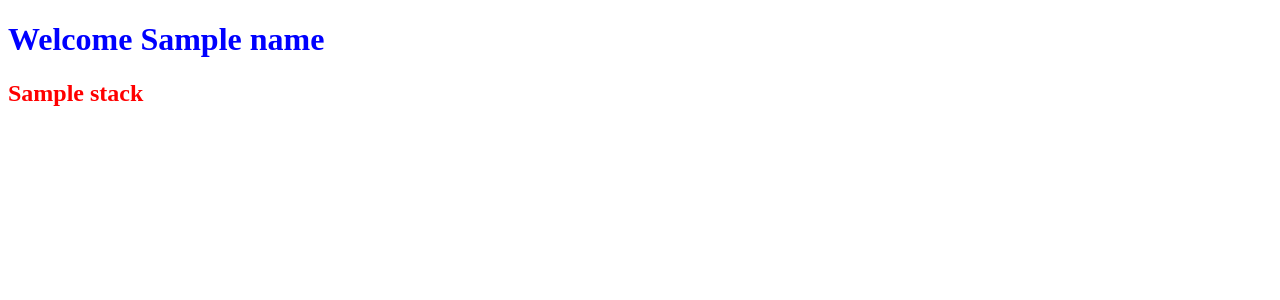
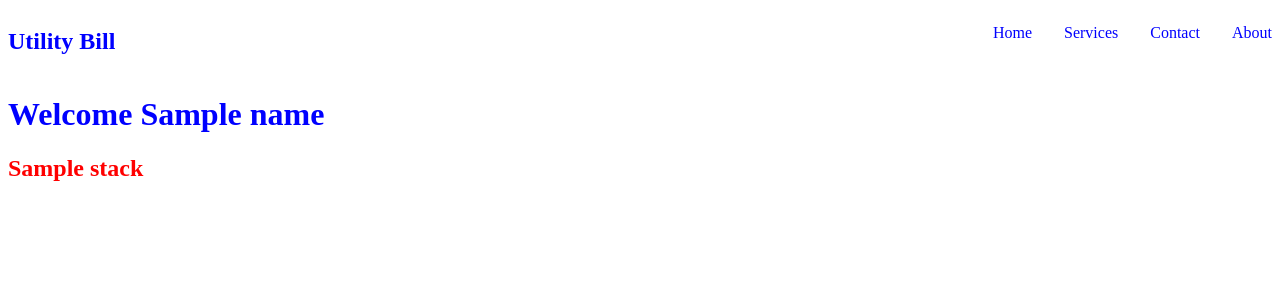
Before and after one commit to davidinmichael/utility_bill, a Django app: template accounts/templates/accounts/welcome.html in a window 1280 px wide. Shown: the top 300 px of the page. Run offline with Django 5.2, Linux system fonts and the light colour scheme; the template is opened without the code that fills it: most values are stand-ins (such as "Sample title", 1, 10 or a date in 2020).

```diff
--- a/requirements.txt
+++ b/requirements.txt
@@ -12,6 +12,7 @@ cryptography==42.0.2
 defusedxml==0.8.0rc2
 Django==5.0.1
 django-allauth==0.61.1
+django-browser-reload==1.12.1
 django-cors-headers==4.3.1
 django-oauth-toolkit==2.3.0
 django-rest-auth==0.9.5
--- a/static/css/styles.css
+++ b/static/css/styles.css
@@ -6,3 +6,25 @@
 .stack {
     color: red;
 }
+
+.nav-main {
+    display: flex;
+    justify-content: space-between;
+}
+
+nav > h1 {
+    color: blue;
+}
+.navbar {
+    display: flex;
+    gap: 2rem;
+    justify-content: flex-end;
+}
+
+.nav-items {
+    list-style-type: none;
+}
+.nav-link {
+    text-decoration: none;
+    color: blue;
+}
--- a/templates/base.html
+++ b/templates/base.html
@@ -8,6 +8,7 @@
     <link rel="stylesheet" href="{% static 'css/styles.css' %}">
 </head>
 <body>
+    {% include "nav.html" %}
     {% block content %}
 
     {% endblock content %}
--- /dev/null
+++ b/templates/nav.html
@@ -0,0 +1,9 @@
+<nav class="nav-main">
+    <h1>Utility Bill</h1>
+    <ul class="navbar">
+        <li class="nav-items"><a href="" class="nav-link">Home</a></li>
+        <li class="nav-items"><a href="" class="nav-link">Services</a></li>
+        <li class="nav-items"><a href="" class="nav-link">Contact</a></li>
+        <li class="nav-items"><a href="" class="nav-link">About</a></li>
+    </ul>
+</nav>
--- a/utility_bill/settings.py
+++ b/utility_bill/settings.py
@@ -36,6 +36,7 @@ INSTALLED_APPS = [
     "rest_framework",
     'rest_framework_simplejwt',
     "corsheaders",
+    "django_browser_reload",
 
     "accounts",
 ]
@@ -49,6 +50,7 @@ MIDDLEWARE = [
     'django.contrib.auth.middleware.AuthenticationMiddleware',
     'django.contrib.messages.middleware.MessageMiddleware',
     'django.middleware.clickjacking.XFrameOptionsMiddleware',
+    "django_browser_reload.middleware.BrowserReloadMiddleware",
 ]
 
 ROOT_URLCONF = 'utility_bill.urls'
--- a/utility_bill/urls.py
+++ b/utility_bill/urls.py
@@ -21,7 +21,8 @@ from django.conf.urls.static import static
 
 urlpatterns = [
     path('admin/', admin.site.urls),
-    path("account", include("accounts.urls")),
+    path("__reload__/", include("django_browser_reload.urls")),
+    path("account/", include("accounts.urls")),
 ]
 
 if settings.DEBUG:
```
